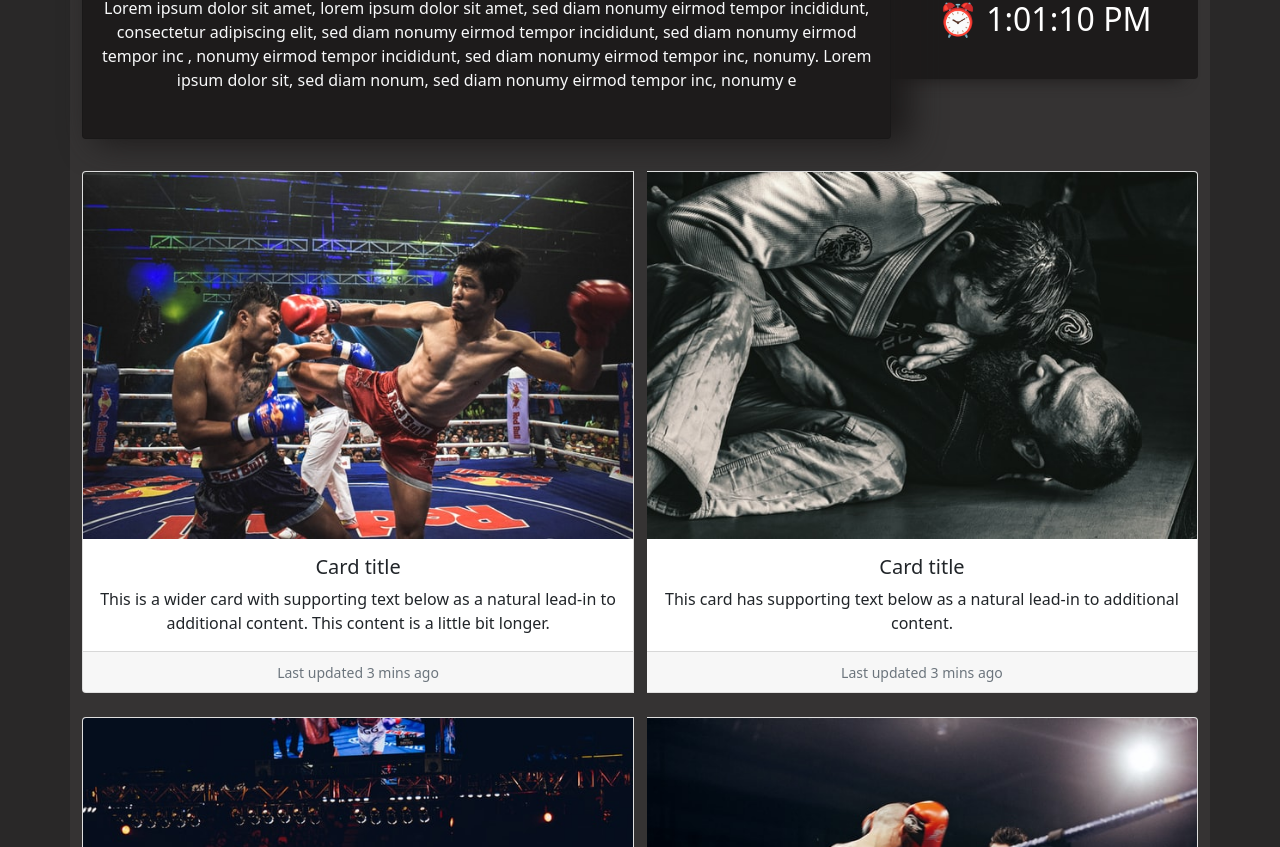
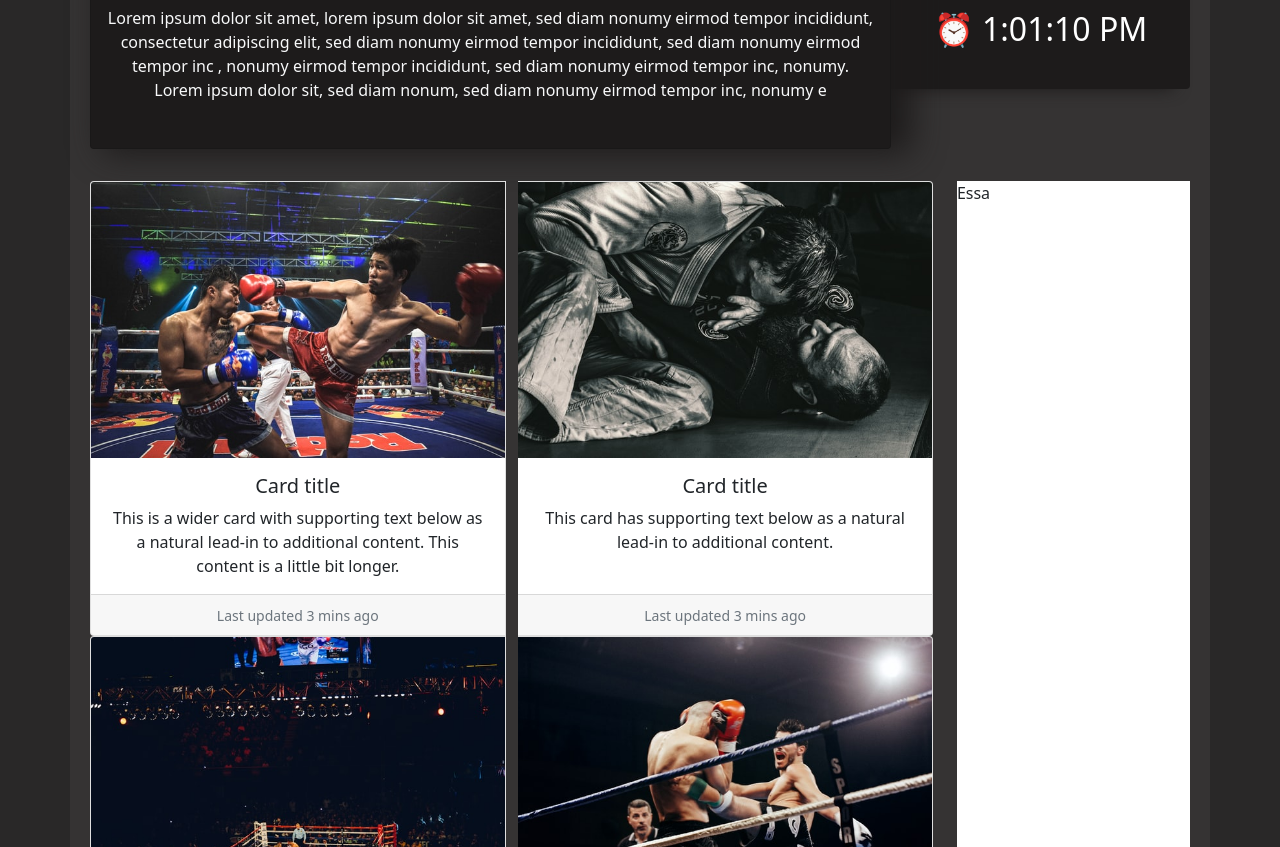
Before and after one commit to Arssin/My-Fight-Zone, a React (Create React App) app: page /home in a window 1280 px wide. Shown: the part 573-1420 px from the top of the page. Built offline with nearby package versions, Linux system fonts and the light colour scheme.

Commit message:
Feature: add variables for scss, change home layout

```diff
--- a/src/components/Home/Cards/Cards.scss
+++ b/src/components/Home/Cards/Cards.scss
@@ -5,6 +5,7 @@
     @media (min-width: 768px) {
         gap: 1.5rem;
         margin-bottom: 1.5rem;
+        flex-direction: row;
     }
 
     .card-group {
@@ -13,4 +14,22 @@
             gap: 0.8rem;
         }
     }
+
+    .cardSection {
+        order: 2;
+        @media (min-width: 768px) {
+            order: 1;
+        }
+    }
+
+    .secondSection {
+        display: flex;
+        order: 1;
+        background-color: white;
+        width: 40%;
+
+        @media (min-width: 768px) {
+            order: 2;
+        }
+    }
 }
--- a/src/components/Home/Cards/Cards.tsx
+++ b/src/components/Home/Cards/Cards.tsx
@@ -9,15 +9,16 @@ import './Cards.scss'
 export function Cards() {
     return (
         <div className="card-container">
+            <div className="cardSection">
                 <CardGroup className="card-group-one">
                     <Card>
                         <Card.Img variant="top" src={pictureCard3} />
                         <Card.Body>
                             <Card.Title>Card title</Card.Title>
                             <Card.Text>
-                            This is a wider card with supporting text below as a
-                            natural lead-in to additional content. This content
-                            is a little bit longer.
+                                This is a wider card with supporting text below
+                                as a natural lead-in to additional content. This
+                                content is a little bit longer.
                             </Card.Text>
                         </Card.Body>
                         <Card.Footer>
@@ -48,9 +49,9 @@ export function Cards() {
                         <Card.Body>
                             <Card.Title>Card title</Card.Title>
                             <Card.Text>
-                            This is a wider card with supporting text below as a
-                            natural lead-in to additional content. This content
-                            is a little bit longer.
+                                This is a wider card with supporting text below
+                                as a natural lead-in to additional content. This
+                                content is a little bit longer.
                             </Card.Text>
                         </Card.Body>
                         <Card.Footer>
@@ -76,5 +77,7 @@ export function Cards() {
                     </Card>
                 </CardGroup>
             </div>
+            <div className="secondSection">Essa</div>
+        </div>
     )
 }
--- a/src/components/Home/Home.scss
+++ b/src/components/Home/Home.scss
@@ -1,13 +1,18 @@
+@import '../variables.scss';
+
 .main-container {
-    background-color: rgb(41, 40, 40);
+    background-color: $main-container;
+    width: 100vw;
 
     .container {
-        width: 100%;
-        background-color: rgb(53, 51, 51);
+        padding: 10px;
+        background-color: $container;
+
         @media (min-width: 768px) {
             display: flex;
             flex-direction: column;
             align-items: center;
+            padding: 10px 20px;
         }
     }
 }
--- a/src/components/Home/MainText/MainText.scss
+++ b/src/components/Home/MainText/MainText.scss
@@ -15,10 +15,10 @@
     .startCard {
         background-color: rgb(29, 27, 27);
         border-radius: 0.25rem 0.25rem 0 0;
-        box-shadow: 0rem 0rem 2rem 0.25rem rgb(29, 27, 27);
+        box-shadow: 0 0 2rem 0.25rem rgb(29, 27, 27);
 
         @media (min-width: 768px) {
-            box-shadow: 1rem 0rem 2rem 0.25rem rgb(29, 27, 27);
+            box-shadow: 1rem 0 2rem 0.25rem rgb(29, 27, 27);
             border-radius: 0.25rem;
         }
     }
--- /dev/null
+++ b/src/components/variables.scss
@@ -0,0 +1,2 @@
+$main-container: rgb(41, 40, 40);
+$container: rgb(53, 51, 51);
```
Lines whose indentation alone changed are shown as unchanged.
